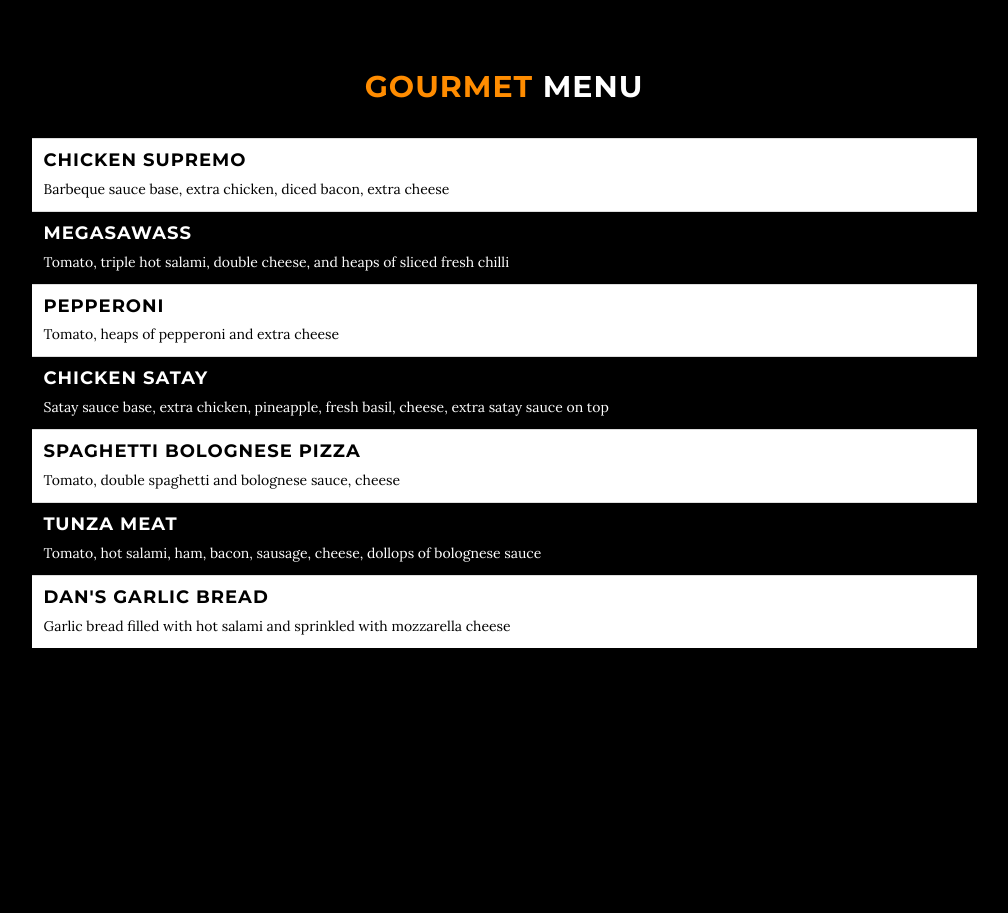
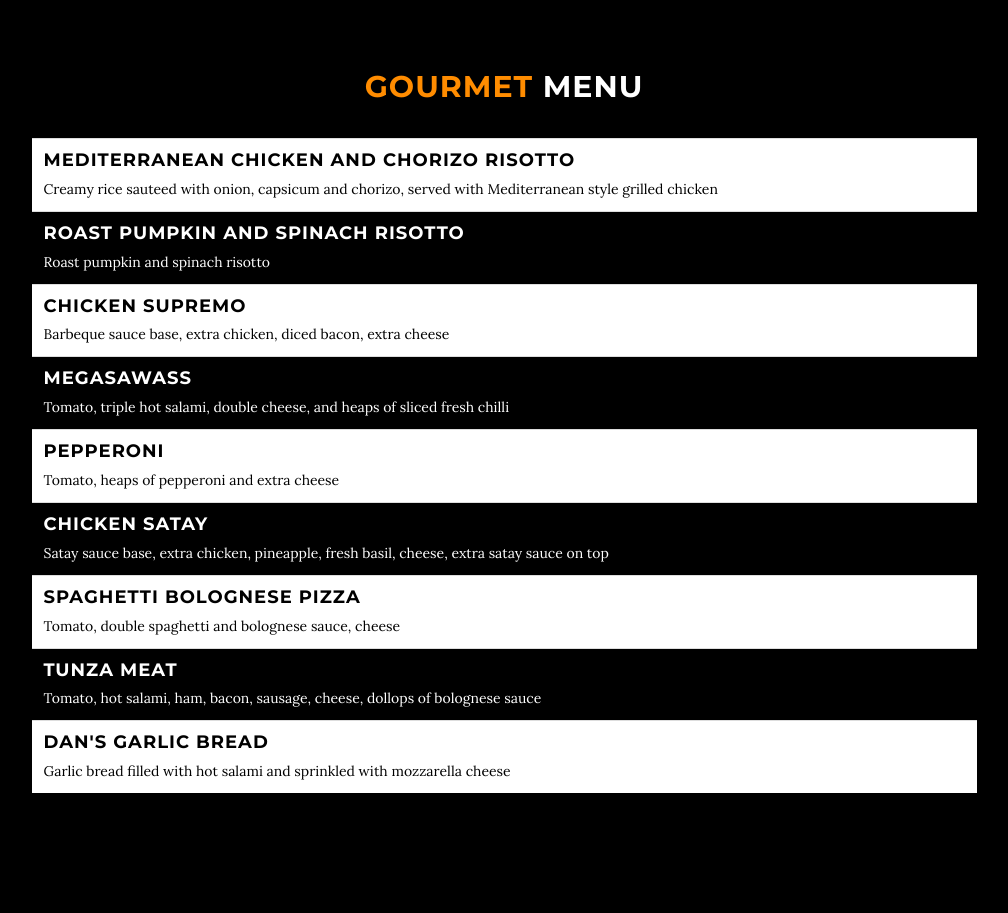
Before and after one commit to ctgardner/pizzafactorykilmore.com.au, a plain HTML site: page index.html in a window 1280 px wide. Shown: the part 980-1893 px from the top of the page, without its empty margins (136-1144 px from the left). Drawn offline with Linux system fonts and the light colour scheme; some packages are replaced by stand-ins of ours.

Commit message:
Add risotto to gourmet menu

```diff
--- a/index.html
+++ b/index.html
@@ -113,6 +113,20 @@
           <!--<th class="text-left">Item</th>-->
           <!--<th class="text-left">Large</th>-->
           <!--</tr>-->
+          <tr>
+            <td class="text-left">
+              <h4 class="item-title">Mediterranean Chicken and Chorizo Risotto</h4>
+              Creamy rice sauteed with onion, capsicum and chorizo, served with Mediterranean style grilled chicken
+            </td>
+            <!--<td class="text-right">$00.00</td>-->
+          </tr>
+          <tr>
+            <td class="text-left">
+              <h4 class="item-title">Roast Pumpkin and Spinach Risotto</h4>
+              Roast pumpkin and spinach risotto
+            </td>
+            <!--<td class="text-right">$00.00</td>-->
+          </tr>
           <tr>
             <td class="text-left">
               <h4 class="item-title">Chicken Supremo</h4>
```
